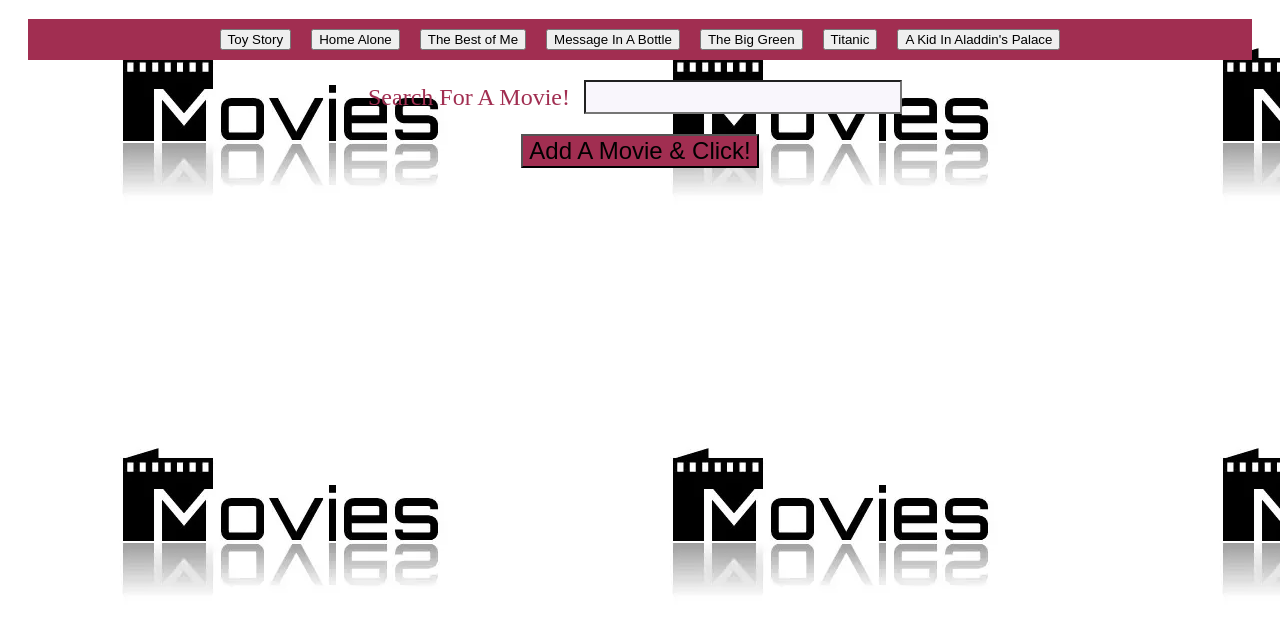
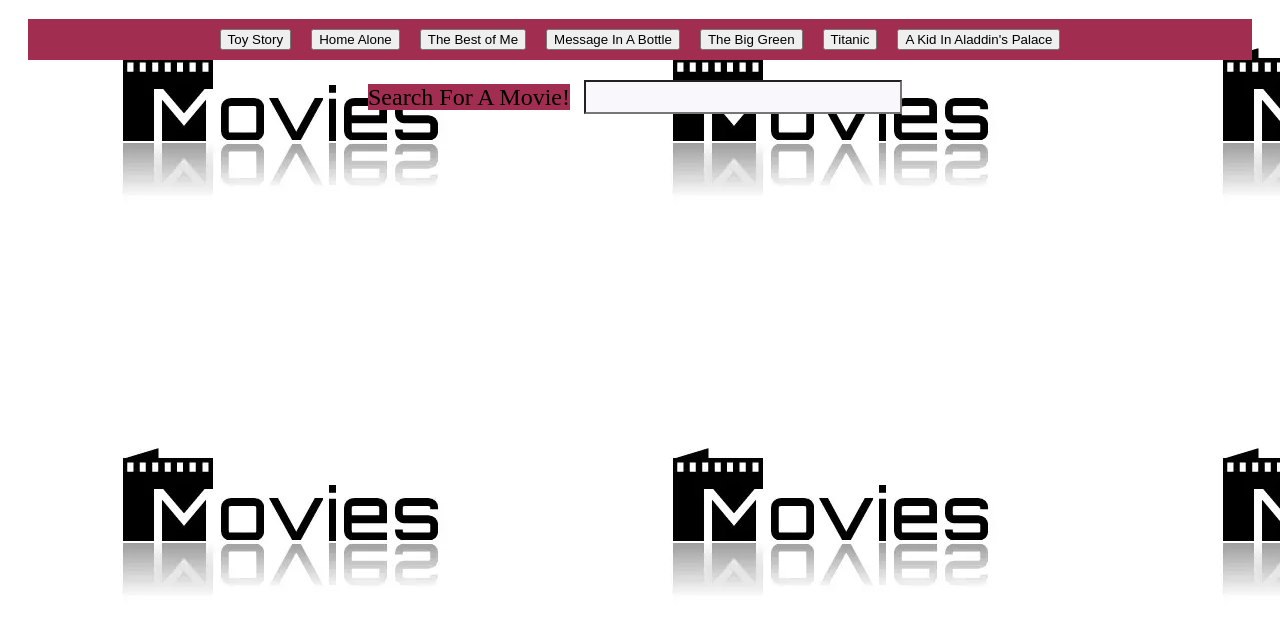
Before and after one commit to Guled06/Movies, a plain HTML site: page index.html in a window 1280 px wide. Shown: the part 63-694 px from the top of the page. Drawn offline with nearby package versions, Linux system fonts and the light colour scheme.

Commit message:
commented out lines 29-32 and 43 in the index.html file

```diff
--- a/index.html
+++ b/index.html
@@ -26,10 +26,10 @@
         color: rgb(161, 46, 81);
         font-family: 'Gill Sans', 'Gill Sans MT', Calibri, 'Trebuchet MS', sans-serif;
       }
-      #add-movie {
+      /* #add-movie {
         color: black;
         background-color: rgb(161, 46, 81);
-      }
+      } */
     </style>
   </head>
   <body>
@@ -38,9 +38,9 @@
       <div id="buttons-view" style="background-color:rgb(161, 46, 81);"></div>
 
       <form id="movie-form">
-        <label for="movie-input" style="color: rgb(161, 46, 81);">Search For A Movie!</label>
+        <label for="movie-input" style="color: black; background-color: rgb(161, 46, 81);">Search For A Movie!</label>
         <input type="text" id="movie-input" /><br />
-        <input id="add-movie" type="submit" value="Add A Movie & Click!" />
+        <!-- <input id="add-movie" type="submit" value="Add A Movie & Click!" /> -->
       </form>
     </div>
     <div id="movies-view"></div>
```
